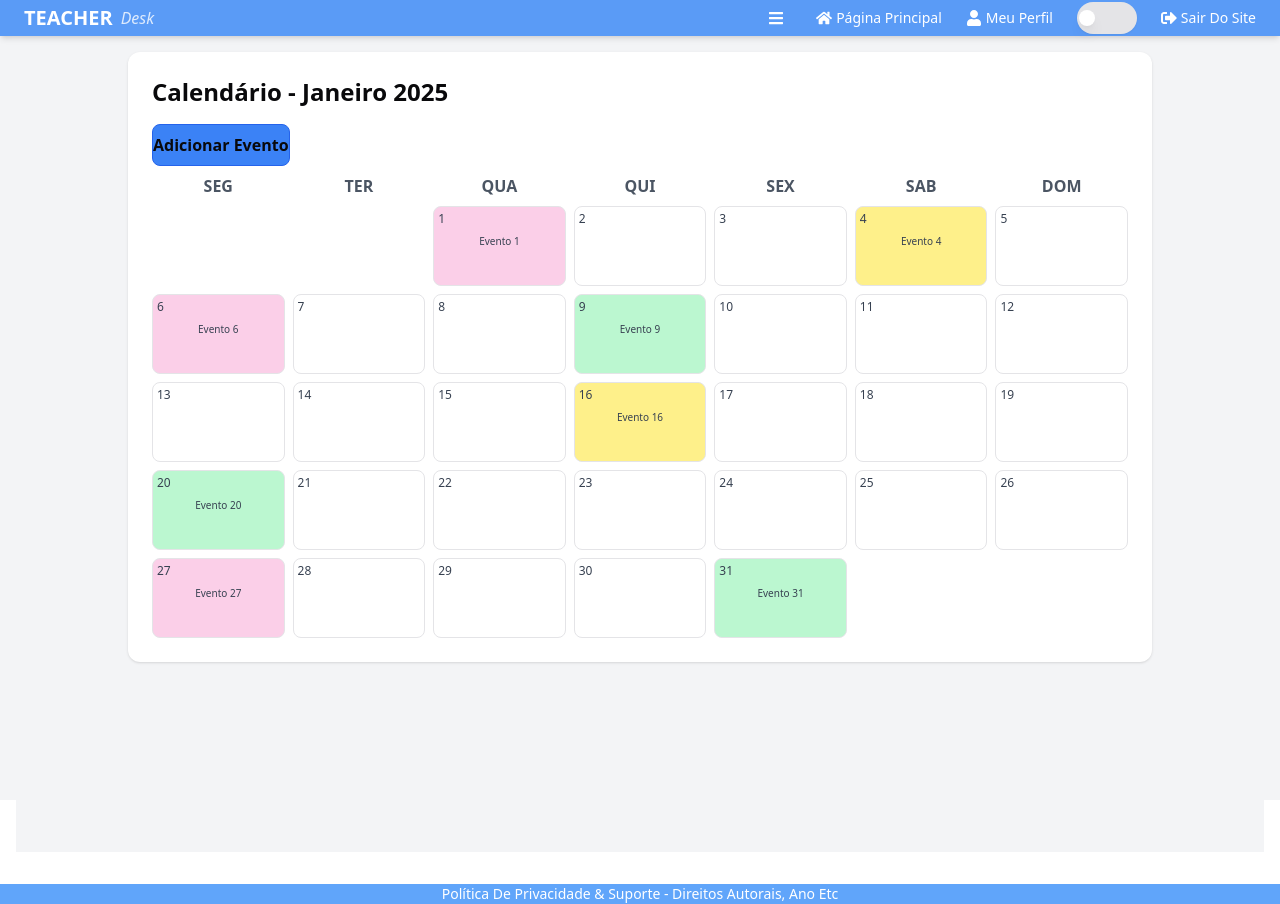
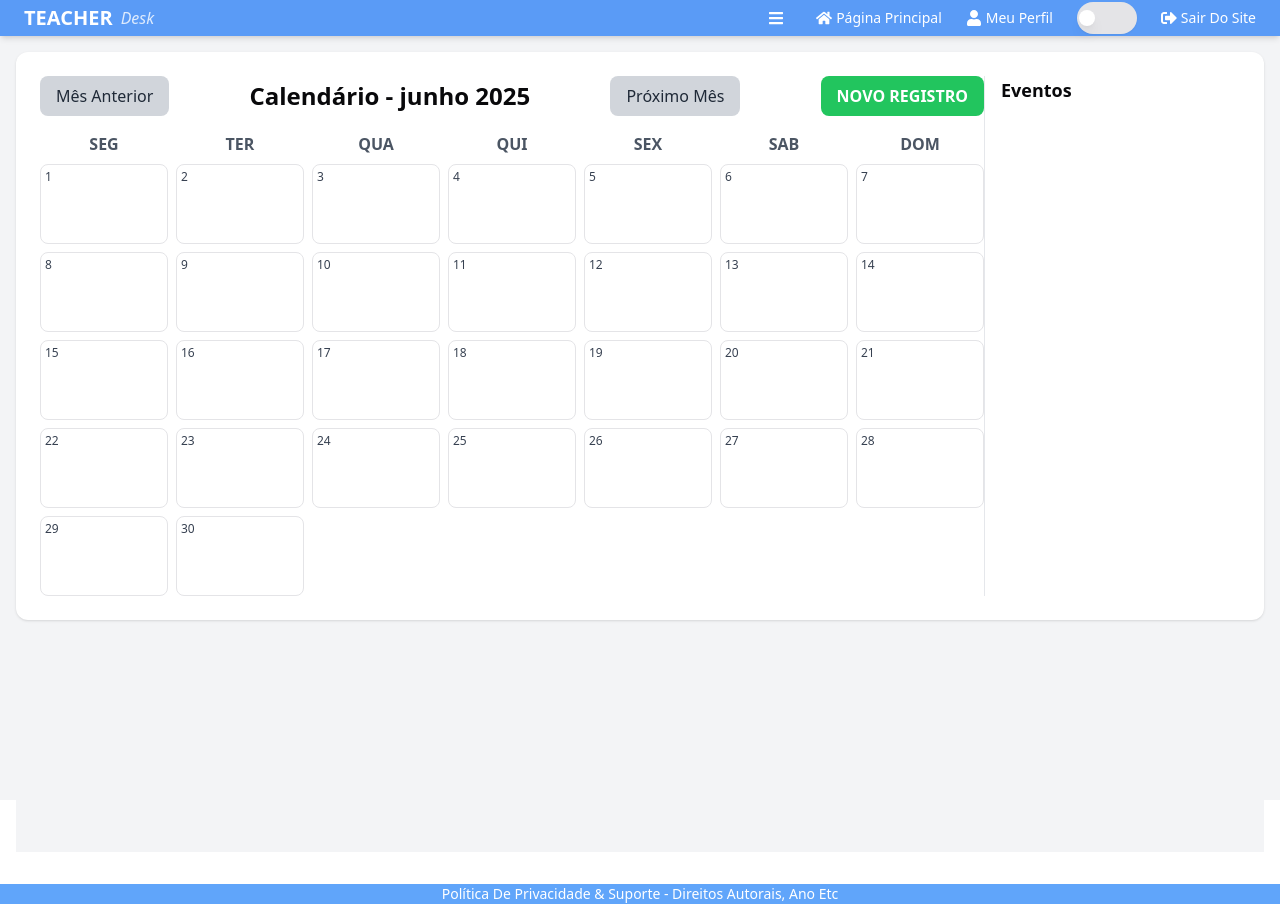
Before and after one commit to NathRabeloo/TeacherDesk, a Next.js app: page /home/calendario in a window 1280 px wide. Built offline with nearby package versions, Linux system fonts and the light colour scheme.

Commit message:
Atualizações de design na enquete e no calendario(só falta mandar pro bd)

```diff
--- a/app/_components/CalendarioVisual.tsx
+++ b/app/_components/CalendarioVisual.tsx
@@ -1,49 +1,85 @@
-"use client";
-
-import React from "react";
+import React, { useState, useEffect } from "react";
+import ModalAddEvento, { Evento } from "./ModalAddEvento";
 
 const daysOfWeek = ["SEG", "TER", "QUA", "QUI", "SEX", "SAB", "DOM"];
 
 const Calendar = () => {
-    // Mock do mês de janeiro de 2025 (começa em quarta)
-    const days = Array.from({ length: 31 }, (_, i) => i + 1);
-    const startDay = 2; // Segunda = 0, então quarta = 2
-    const totalCells = 35; // 5 semanas
+  const [eventos, setEventos] = useState<Evento[]>([]);
+  const [showModal, setShowModal] = useState(false);
 
-    // Anotando o tipo de eventDays para garantir que as chaves sejam números específicos
-    const eventDays: Record<1 | 4 | 6 | 9 | 16 | 20 | 27 | 31, string> = {
-        1: "pink",
-        4: "yellow",
-        6: "pink",
-        9: "green",
-        16: "yellow",
-        20: "green",
-        27: "pink",
-        31: "green",
+  // Inicializa com o mês e ano atuais
+  const [currentMonth, setCurrentMonth] = useState(new Date().getMonth()); // Mês atual (0 a 11)
+  const [currentYear, setCurrentYear] = useState(new Date().getFullYear()); // Ano atual
+
+  const getPrioridade = (dataEvento: string): "alta" | "media" | "baixa" => {
+    const hoje = new Date();
+    const evento = new Date(dataEvento);
+    const diffDias = Math.ceil((evento.getTime() - hoje.getTime()) / (1000 * 60 * 60 * 24));
+    if (diffDias <= 3) return "alta";
+    if (diffDias <= 7) return "media";
+    return "baixa";
   };
 
-    const getColor = (day: number) => {
-        // Verifica se o dia existe no objeto eventDays
-        const color = eventDays[day as 1 | 4 | 6 | 9 | 16 | 20 | 27 | 31];
-        switch (color) {
-            case "pink":
-                return "bg-pink-200";
-            case "green":
+  const getCorPrioridade = (prioridade: string) => {
+    switch (prioridade) {
+      case "alta":
+        return "bg-red-200";
+      case "media":
+        return "bg-yellow-200";
+      case "baixa":
         return "bg-green-200";
-            case "yellow":
-                return "bg-yellow-200";
       default:
         return "bg-white";
     }
   };
 
+  const diasDoMes = new Date(currentYear, currentMonth + 1, 0).getDate(); // Pega o número de dias do mês atual
+  const inicioSemana = new Date(currentYear, currentMonth, 1).getDay(); // Primeiro dia do mês
+  const totalCelulas = 35;
+
+  // Função para mudar o mês
+  const changeMonth = (increment: number) => {
+    let newMonth = currentMonth + increment;
+    let newYear = currentYear;
+
+    if (newMonth < 0) {
+      newMonth = 11;
+      newYear--;
+    } else if (newMonth > 11) {
+      newMonth = 0;
+      newYear++;
+    }
+
+    setCurrentMonth(newMonth);
+    setCurrentYear(newYear);
+  };
+
   return (
-        // <div className="p-8 bg-blue-100 min-h-screen font-sans">
-        <div className="max-w-5xl mx-auto bg-white shadow rounded-xl p-6 w-full">
-
-            <h2 className="text-2xl font-bold mb-4">Calendário - Janeiro 2025</h2>
-
-            <button className="mb-2 bg-azulteacherdesk-500px-4 py-2 rounded-lg font-semibold transition bg-blue-500  border border-blue-600">Adicionar Evento</button>
+    <div className="flex flex-row max-w-7xl mx-auto bg-white shadow rounded-xl p-6 w-full h-full">
+      <div className="flex-1">
+        <div className="flex justify-between items-center mb-4">
+          <button
+            onClick={() => changeMonth(-1)}
+            className="bg-gray-300 text-gray-800 px-4 py-2 rounded-lg"
+          >
+            Mês Anterior
+          </button>
+          <h2 className="text-2xl font-bold">
+            Calendário - {new Date(currentYear, currentMonth).toLocaleString('pt-BR', { month: 'long' })} {currentYear}
+          </h2>
+          <button
+            onClick={() => changeMonth(1)}
+            className="bg-gray-300 text-gray-800 px-4 py-2 rounded-lg"
+          >
+            Próximo Mês
+          </button>
+          <button
+            onClick={() => setShowModal(true)}
+            className="bg-green-500 text-white px-4 py-2 rounded-lg font-semibold"
+          >
+            NOVO REGISTRO
+          </button>
+        </div>
 
         {/* Cabeçalho dos dias da semana */}
         <div className="grid grid-cols-7 gap-2 text-center font-semibold text-gray-600">
@@ -54,34 +90,101 @@ const Calendar = () => {
 
         {/* Dias do mês */}
         <div className="grid grid-cols-7 gap-2 mt-2 text-center text-sm">
-                {Array.from({ length: startDay }).map((_, i) => (
+          {Array.from({ length: inicioSemana }).map((_, i) => (
             <div key={`empty-${i}`} className="h-20" />
           ))}
-                {days.map((day) => (
+
+          {Array.from({ length: diasDoMes }).map((_, diaIndex) => {
+            const dia = diaIndex + 1;
+            const dataStr = `${currentYear}-${(currentMonth + 1).toString().padStart(2, "0")}-${dia.toString().padStart(2, "0")}`;
+            const eventosDoDia = eventos.filter((e) => e.data === dataStr);
+
+            // Descobre a maior prioridade do dia
+            let prioridadeMaisAlta: "alta" | "media" | "baixa" | "" = "";
+            const prioridades = eventosDoDia.map((e) => getPrioridade(e.data));
+            if (prioridades.includes("alta")) {
+              prioridadeMaisAlta = "alta";
+            } else if (prioridades.includes("media")) {
+              prioridadeMaisAlta = "media";
+            } else if (prioridades.includes("baixa")) {
+              prioridadeMaisAlta = "baixa";
+            }
+
+            const cor = getCorPrioridade(prioridadeMaisAlta);
+
+            return (
               <div
-                        key={day}
-                        className={`h-20 p-1 border rounded-lg relative ${getColor(day)}`}
+                key={dia}
+                className={`h-20 p-1 border rounded-lg relative ${cor}`}
               >
-                        <div className="absolute top-1 left-1 text-xs text-gray-700">
-                            {day}
+                <div className="absolute top-1 left-1 text-xs text-gray-700">{dia}</div>
+                <div className="mt-5 space-y-1 text-[10px]">
+                  {eventosDoDia.map((evento, idx) => {
+                    const prioridade = getPrioridade(evento.data);
+                    const corIndicador =
+                      prioridade === "alta"
+                        ? "bg-red-500"
+                        : prioridade === "media"
+                        ? "bg-orange-400"
+                        : "bg-green-500";
+                    return (
+                      <div key={idx} className="flex items-center gap-1 truncate">
+                        <span className={`w-2 h-2 rounded-full ${corIndicador}`}></span>
+                        <span className="text-gray-700 truncate">{evento.nome}</span>
                       </div>
-                        {/* Eventos mock */}
-                        {eventDays[day as 1 | 4 | 6 | 9 | 16 | 20 | 27 | 31] && (
-                            <div className="text-[10px] mt-5 text-gray-700">
-                                Evento {day}
+                    );
+                  })}
                 </div>
+              </div>
+            );
+          })}
+
+          {Array.from({ length: totalCelulas - inicioSemana - diasDoMes }).map((_, i) => (
+            <div key={`end-empty-${i}`} className="h-20" />
+          ))}
+        </div>
+      </div>
+
+      {/* Barra lateral */}
+      <div className="w-64 pl-4 border-l border-gray-200">
+        <h3 className="text-lg font-semibold mb-2">Eventos</h3>
+        {eventos.map((evento, idx) => {
+          const prioridade = getPrioridade(evento.data);
+          const corBadge =
+            prioridade === "alta"
+              ? "bg-red-500"
+              : prioridade === "media"
+              ? "bg-yellow-400"
+              : "bg-green-500";
+
+          return (
+            <div
+              key={idx}
+              className="bg-white shadow p-2 rounded-lg mb-2 text-sm border"
+            >
+              <div className="flex justify-between items-center">
+                <span className="font-semibold">{evento.nome}</span>
+                <span
+                  className={`text-xs text-white px-2 py-0.5 rounded-full ${corBadge}`}
+                >
+                  {prioridade.toUpperCase()}
+                </span>
+              </div>
+              <p className="text-gray-600">{evento.descricao}</p>
+              <p className="text-xs text-gray-500">{evento.data}</p>
+            </div>
+          );
+        })}
+      </div>
+
+      {/* Modal */}
+      {showModal && (
+        <ModalAddEvento
+          onAdd={(evento) => setEventos([...eventos, evento])}
+          onClose={() => setShowModal(false)}
+        />
       )}
     </div>
-                ))}
-                {/* Preencher espaço vazio até completar a grade */}
-                {Array.from({ length: totalCells - startDay - days.length }).map(
-                    (_, i) => (
-                        <div key={`end-empty-${i}`} className="h-20" />
-                    )
-                )}
-            </div>
-        </div>
-        // </div>
   );
 };
 
--- /dev/null
+++ b/app/_components/ModalAddEvento.tsx
@@ -0,0 +1,93 @@
+import React, { useState } from "react";
+
+// Definição da interface do evento
+export interface Evento {
+  nome: string;
+  descricao: string;
+  data: string;
+}
+
+interface ModalAddEventoProps {
+  onAdd: (evento: Evento) => void;
+  onClose: () => void;
+}
+
+const ModalAddEvento: React.FC<ModalAddEventoProps> = ({ onAdd, onClose }) => {
+  const [nome, setNome] = useState("");
+  const [descricao, setDescricao] = useState("");
+  const [data, setData] = useState("");
+
+  const handleSubmit = () => {
+    // Validação simples
+    if (!nome || !descricao || !data) {
+      alert("Todos os campos devem ser preenchidos.");
+      return;
+    }
+
+    const novoEvento: Evento = {
+      nome,
+      descricao,
+      data,
+    };
+
+    onAdd(novoEvento);
+    onClose(); // Fecha o modal após adicionar
+  };
+
+  return (
+    <div className="fixed inset-0 bg-gray-600 bg-opacity-50 flex justify-center items-center z-50">
+      <div className="bg-white p-6 rounded-lg shadow-lg w-96">
+        <h2 className="text-xl font-semibold mb-4">Adicionar Evento</h2>
+
+        <div className="mb-4">
+          <label htmlFor="nome" className="block text-sm font-semibold">Nome</label>
+          <input
+            id="nome"
+            type="text"
+            className="w-full p-2 border rounded-lg mt-1"
+            value={nome}
+            onChange={(e) => setNome(e.target.value)}
+          />
+        </div>
+
+        <div className="mb-4">
+          <label htmlFor="descricao" className="block text-sm font-semibold">Descrição</label>
+          <textarea
+            id="descricao"
+            className="w-full p-2 border rounded-lg mt-1"
+            value={descricao}
+            onChange={(e) => setDescricao(e.target.value)}
+          />
+        </div>
+
+        <div className="mb-4">
+          <label htmlFor="data" className="block text-sm font-semibold">Data</label>
+          <input
+            id="data"
+            type="date"
+            className="w-full p-2 border rounded-lg mt-1"
+            value={data}
+            onChange={(e) => setData(e.target.value)}
+          />
+        </div>
+
+        <div className="flex justify-between">
+          <button
+            onClick={onClose}
+            className="bg-gray-300 text-gray-800 px-4 py-2 rounded-lg"
+          >
+            Cancelar
+          </button>
+          <button
+            onClick={handleSubmit}
+            className="bg-green-500 text-white px-4 py-2 rounded-lg"
+          >
+            Adicionar
+          </button>
+        </div>
+      </div>
+    </div>
+  );
+};
+
+export default ModalAddEvento;
--- a/app/home/sorteador/page.tsx
+++ b/app/home/sorteador/page.tsx
@@ -2,8 +2,6 @@
 
 import React, { useState } from "react";
 import { useRouter } from "next/navigation";
-
-// Importando os componentes
 
 import DynamicForm from "../../_components/DynamicForm";
 
--- a/package.json
+++ b/package.json
@@ -28,6 +28,7 @@
     "exceljs": "^4.4.0",
     "express": "^4.21.2",
     "formidable": "^3.5.2",
+    "framer-motion": "^12.11.3",
     "lucide-react": "^0.487.0",
     "mammoth": "^1.9.0",
     "next": "^14.2.7",
```
Also changed, not shown: app/_components/EnqueteVotacao.tsx (line endings or trailing spaces), 1 other file (tests, documents, lock files or other folders). Lines whose indentation alone changed are shown as unchanged.
